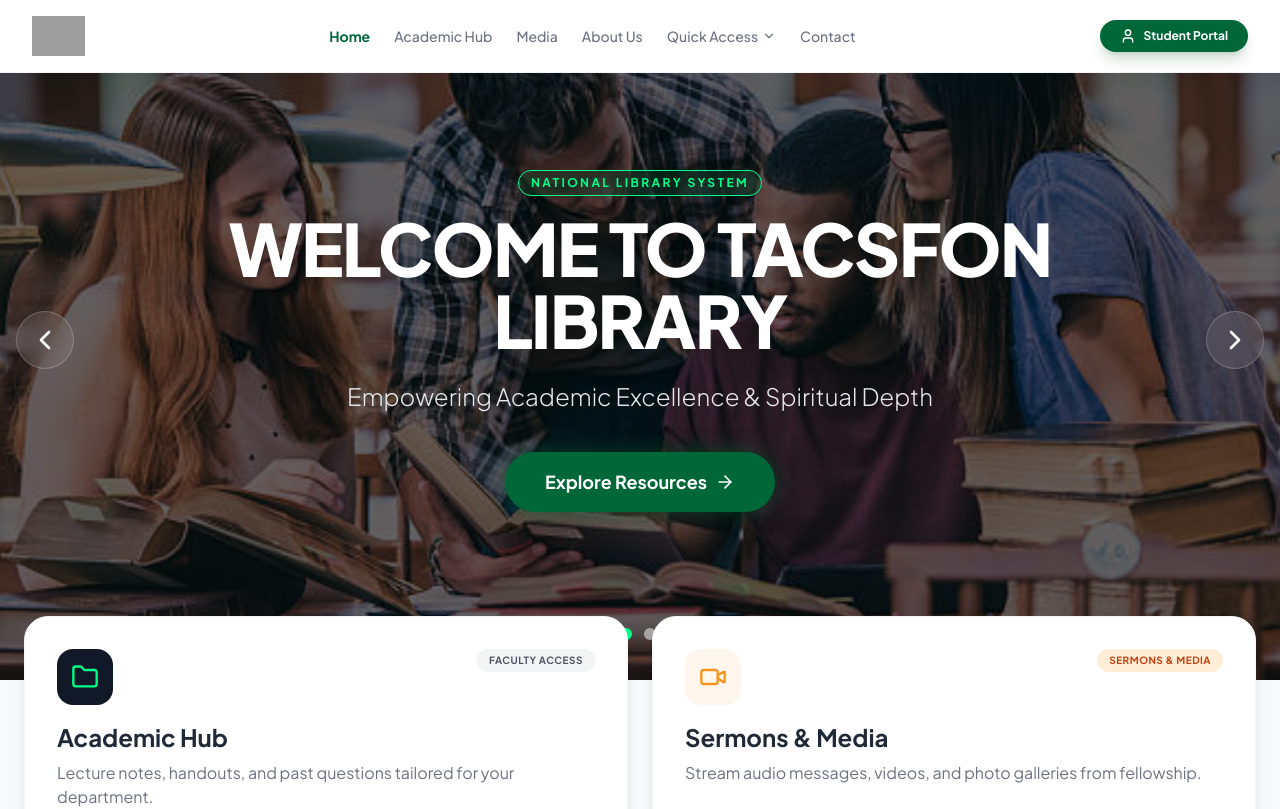
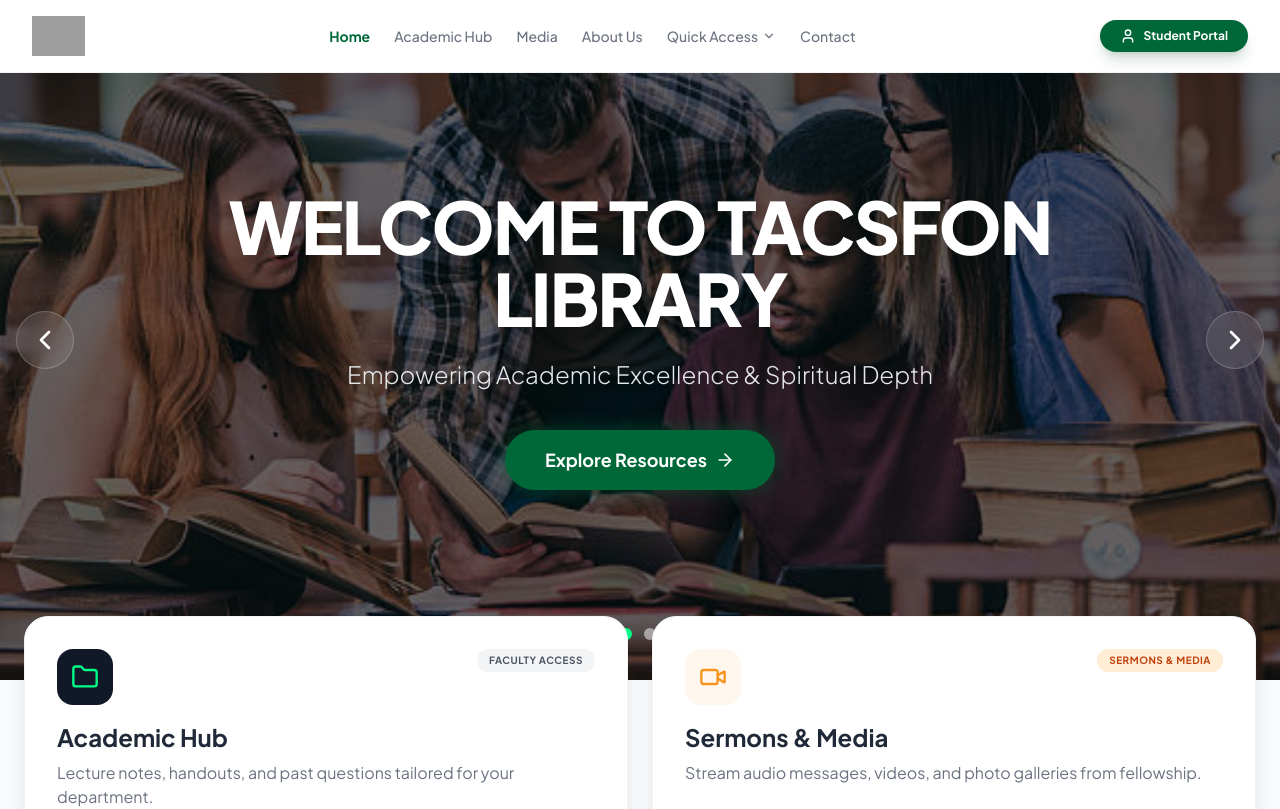
Before and after one commit to Okunsebor/tacsfon-library, a Next.js app: page / in a window 1280 px wide. Shown: the top 809 px of the page. Built offline with nearby package versions, Linux system fonts and the light colour scheme; no server answers; the database is empty; grey boxes are pictures that could not be loaded.

Commit message:
Completed the app icon

```diff
--- a/app/page.tsx
+++ b/app/page.tsx
@@ -81,9 +81,6 @@ export default function Home() {
             {/* Text Content */}
             <div className="absolute inset-0 z-20 flex flex-col items-center justify-center text-center px-6 max-w-5xl mx-auto">
                <div className="animate-slide-up">
-                 <span className="inline-block py-1 px-3 rounded-full bg-tacsfon-green/20 border border-tacsfon-neonGreen text-tacsfon-neonGreen text-xs font-bold tracking-[0.2em] uppercase mb-4 backdrop-blur-md">
-                    National Library System
-                 </span>
                  <h1 className="text-4xl md:text-7xl font-extrabold mb-6 leading-tight tracking-tight drop-shadow-xl">
                     {slide.title}
                  </h1>
```
